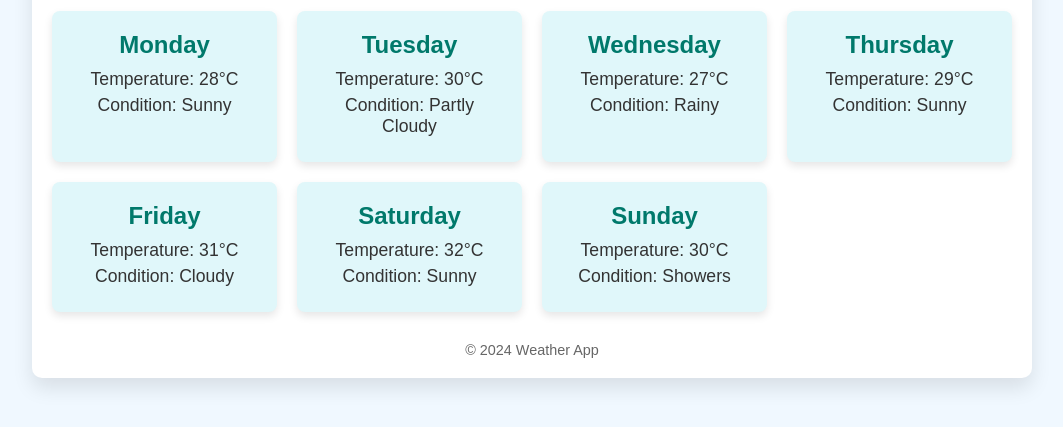
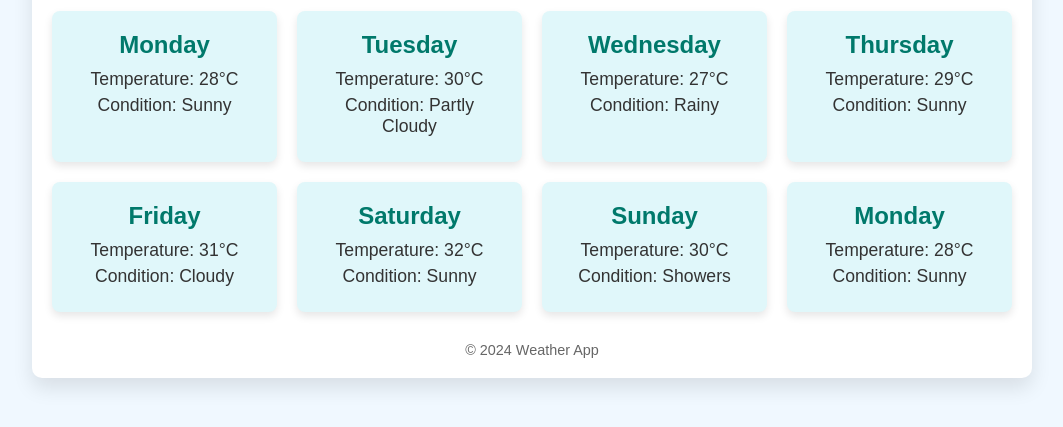
Before and after one commit to MUHAMMAD2024HASSAN/weather-forecast-1, a plain HTML site: page index.html in a window 1280 px wide. Shown: the part 255-682 px from the top of the page, without its empty margins (108-1171 px from the left). Drawn offline with Linux system fonts and the light colour scheme.

Commit message:
new project publishe

```diff
--- a/index.html
+++ b/index.html
@@ -59,6 +59,12 @@
         <p>Condition: Showers</p>
     </div>
 
+    <div class="weather-card">
+        <h2>Monday</h2>
+        <p>Temperature: 28°C</p>
+        <p>Condition: Sunny</p>
+    </div>
+
 </div>
 <footer>
     <p>&copy; 2024 Weather App</p>
```
